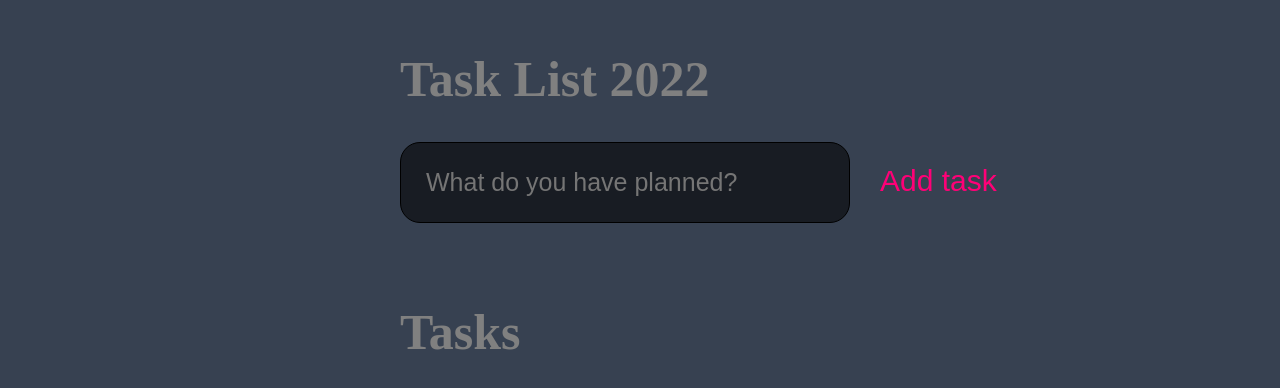
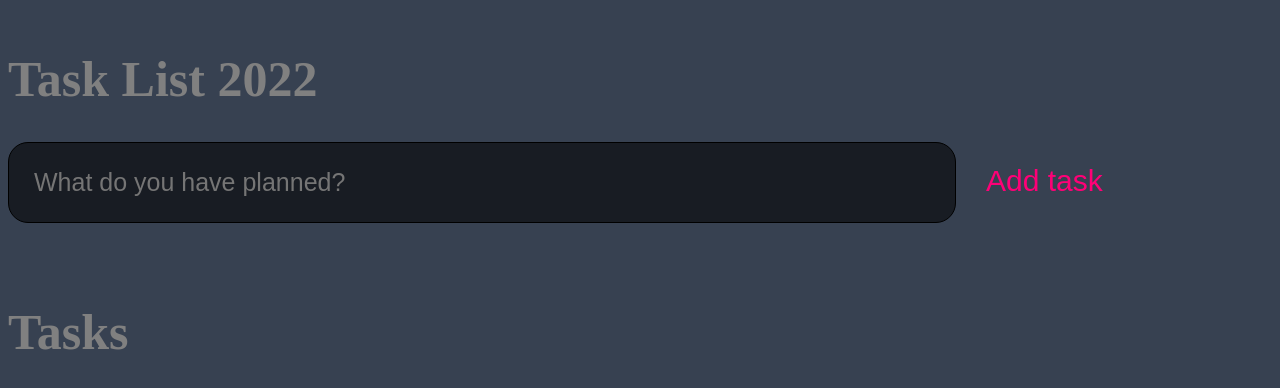
Before and after one commit to honeyposh/react-todo, a React (Create React App) app: page / in a window 1280 px wide. Shown: the top 388 px of the page. Built offline with nearby package versions, Linux system fonts and the light colour scheme.

Commit message:
initial commit

```diff
--- a/src/components/Input.module.css
+++ b/src/components/Input.module.css
@@ -1,16 +1,14 @@
 input {
   border: 1px solid black;
-  max-width: 1060px;
-  min-width: 450px;
   padding: 25px;
   background-color: rgba(0, 0, 0, 0.56);
   border-radius: 20px;
   outline: none;
   color: grey;
   font-size: 25px;
+  width: 75%;
 }
 button {
-  width: auto;
   font-size: 30px;
   background: none;
   color: rgb(255, 0, 119);
--- a/src/index.css
+++ b/src/index.css
@@ -1,12 +1,8 @@
 * {
   padding: 0;
   border: 0;
-
   box-sizing: border-box;
 }
 body {
   background-color: #374151;
-  margin-left: 400px;
-  align-items: center;
-  justify-content: center;
 }
```
